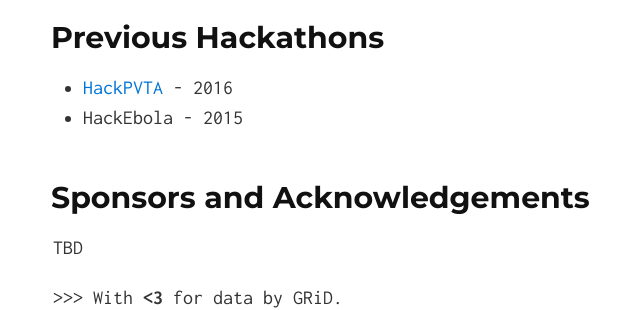
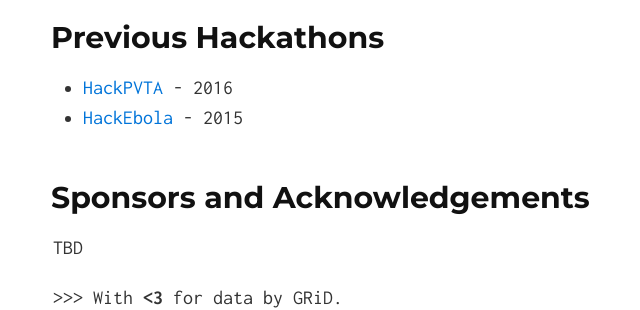
Before and after one commit to gridclub/Hack2O, a Jekyll site: the page built from index.md, in a window 1280 px wide and 900 px high, scrolled down 1524 px. Shown: the part 487-797 px from the top of the window, without its empty margins (287-927 px from the left). Built offline with Jekyll 4.4.1, drawn with Linux system fonts in a browser that asks for light colours; nearby versions of some CDN libraries; comment, search, counter and statistics services are not loaded; part of the change alters nothing that is shown.

```diff
--- a/index.md
+++ b/index.md
@@ -47,7 +47,7 @@ TBD
 
 ## <a name="prevhack"></a> Previous Hackathons
 - [HackPVTA](http://gridclub.io/HackPVTA/) - 2016
-- HackEbola - 2015
+- [HackEbola](http://gridclub.io/ebola-hackfest) - 2015
 
 ## <a name="ack"></a>Sponsors and Acknowledgements
 TBD
```
